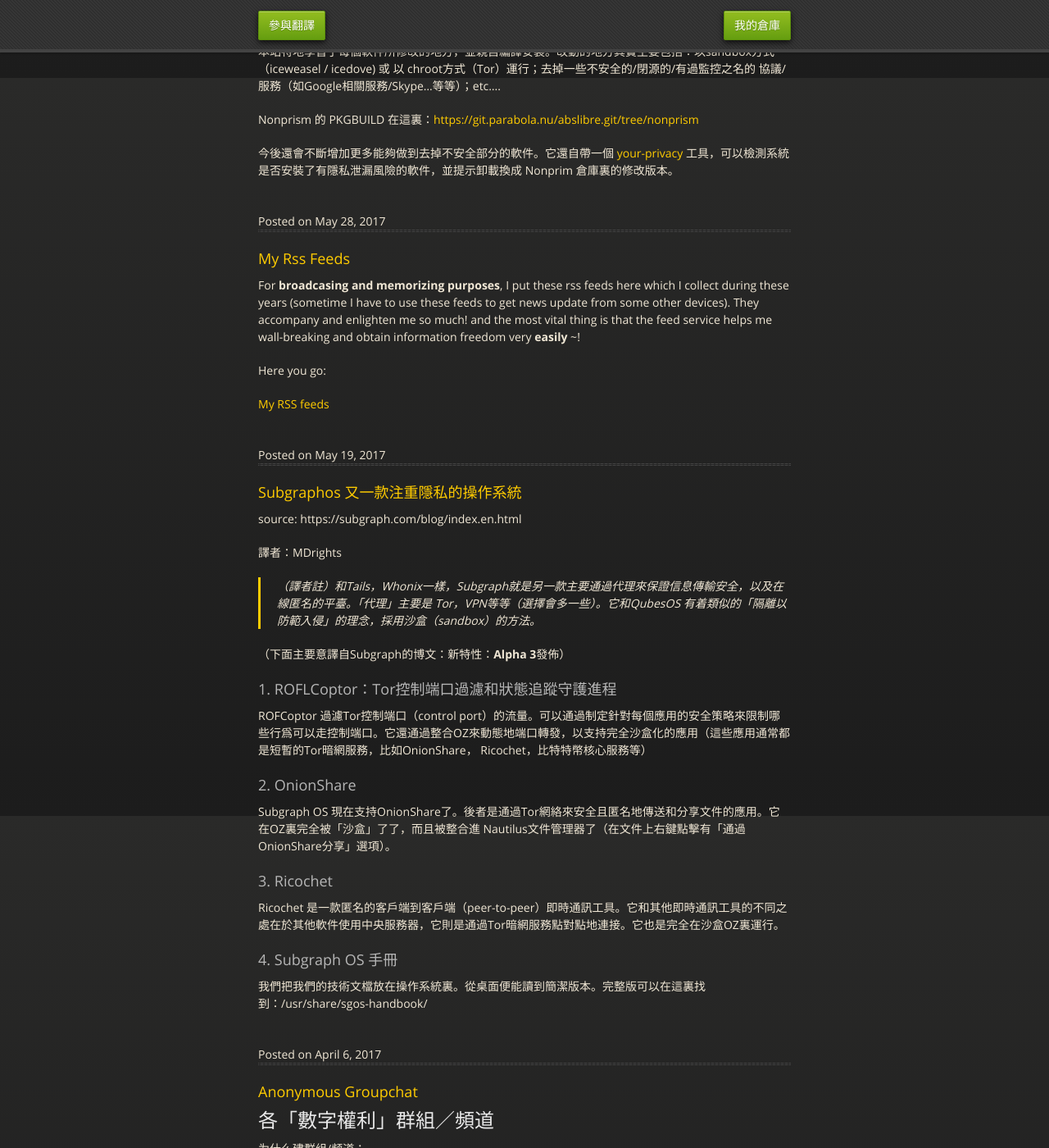
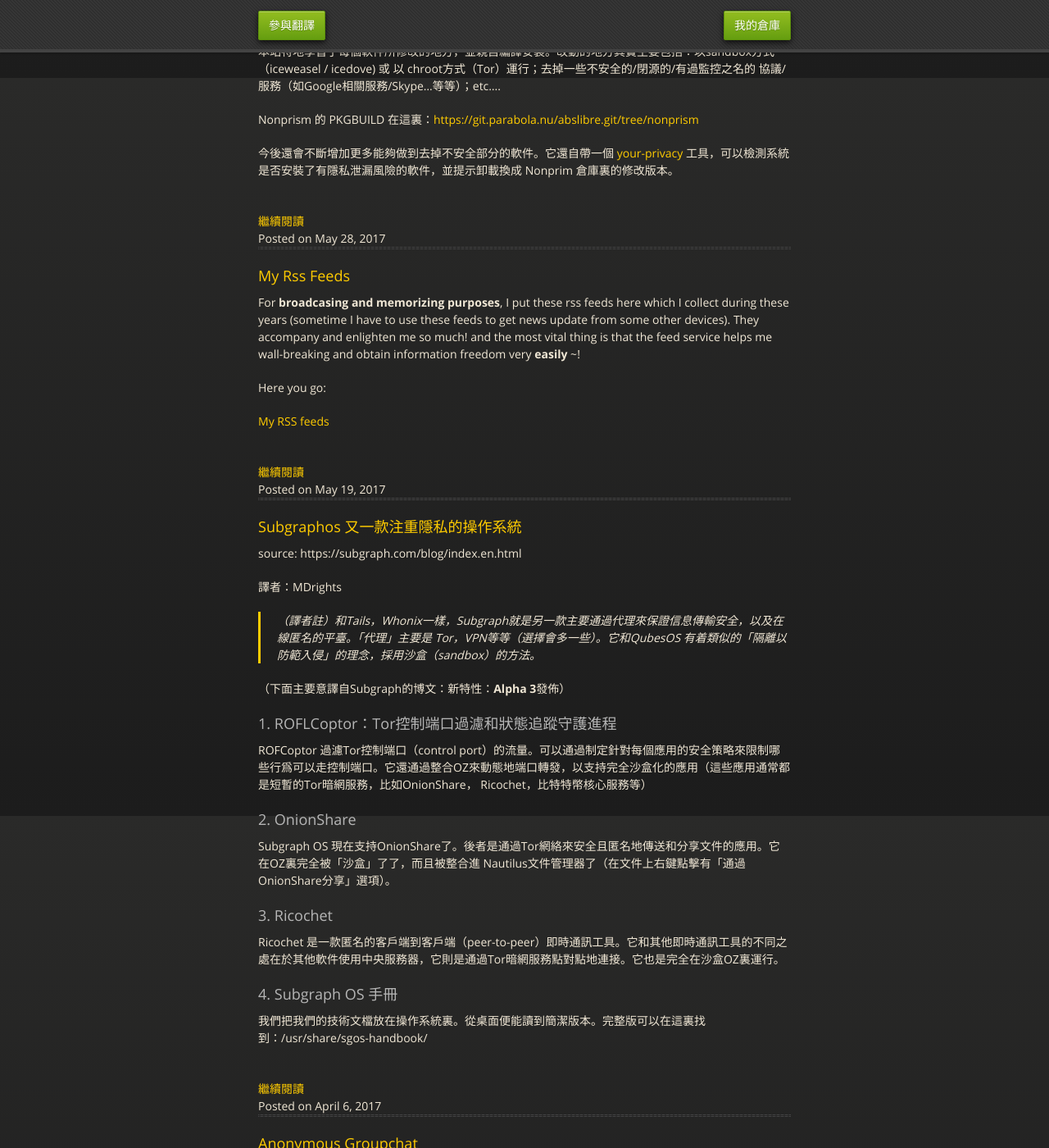
Before and after one commit to mdrights/os-observe, a Jekyll site: the page built from index.html, in a window 1280 px wide and 1400 px high, scrolled down 805 px. Shown: the whole window at 82% size. Built offline with Jekyll 4.4.1, drawn with Linux system fonts in a browser that asks for light colours; some of the changed text lies outside the part shown.

Commit message:
add a 'continue to read' link

```diff
--- a/index.html
+++ b/index.html
@@ -45,6 +45,7 @@
 
 		{{ post.excerpt }}
 		<br>
+		<a class="post-link" href="{{ site.baseurl }}{{ post.url }}">繼續閱讀</a>
 		<div class="date">
     			Posted on {{ post.date | date: "%B %e, %Y" }}
  		</div>
```
